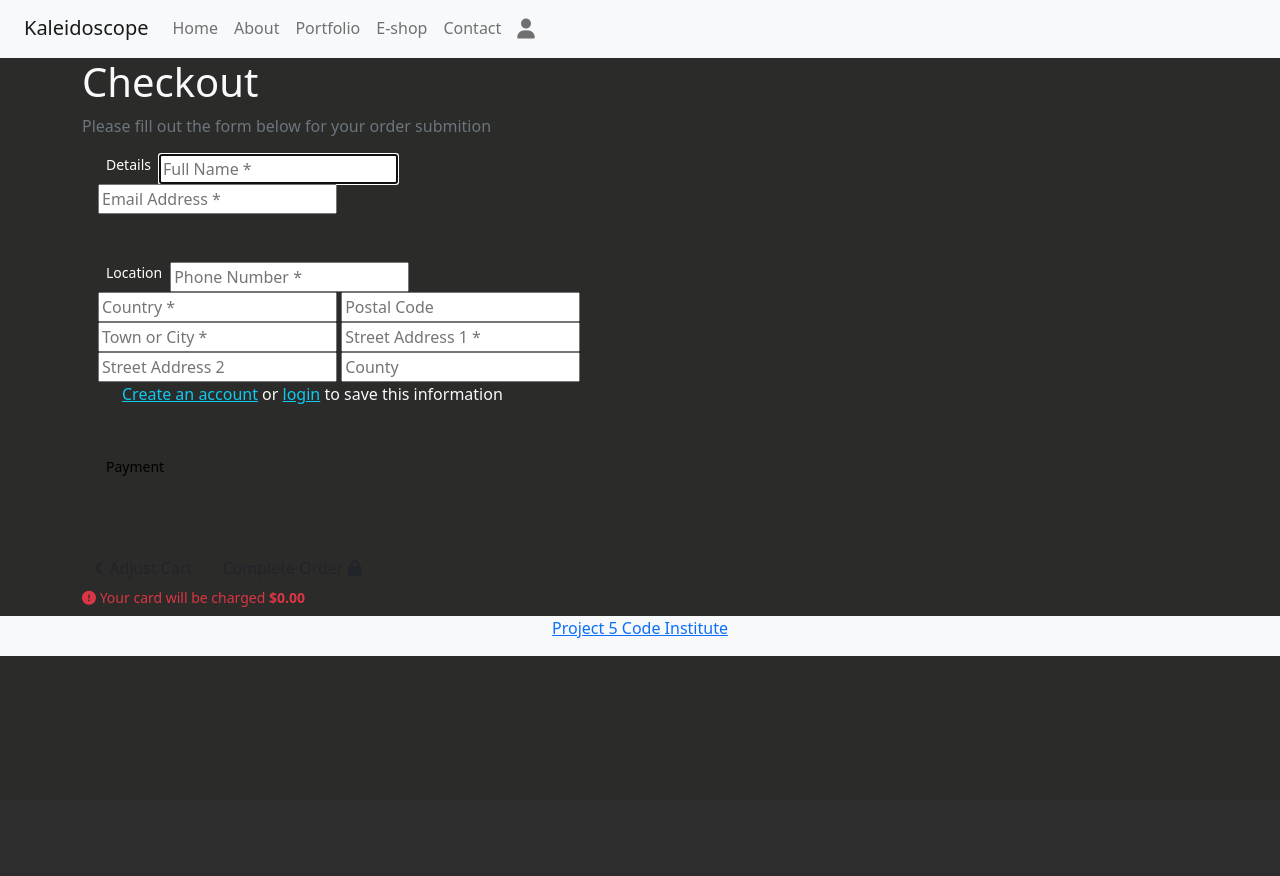
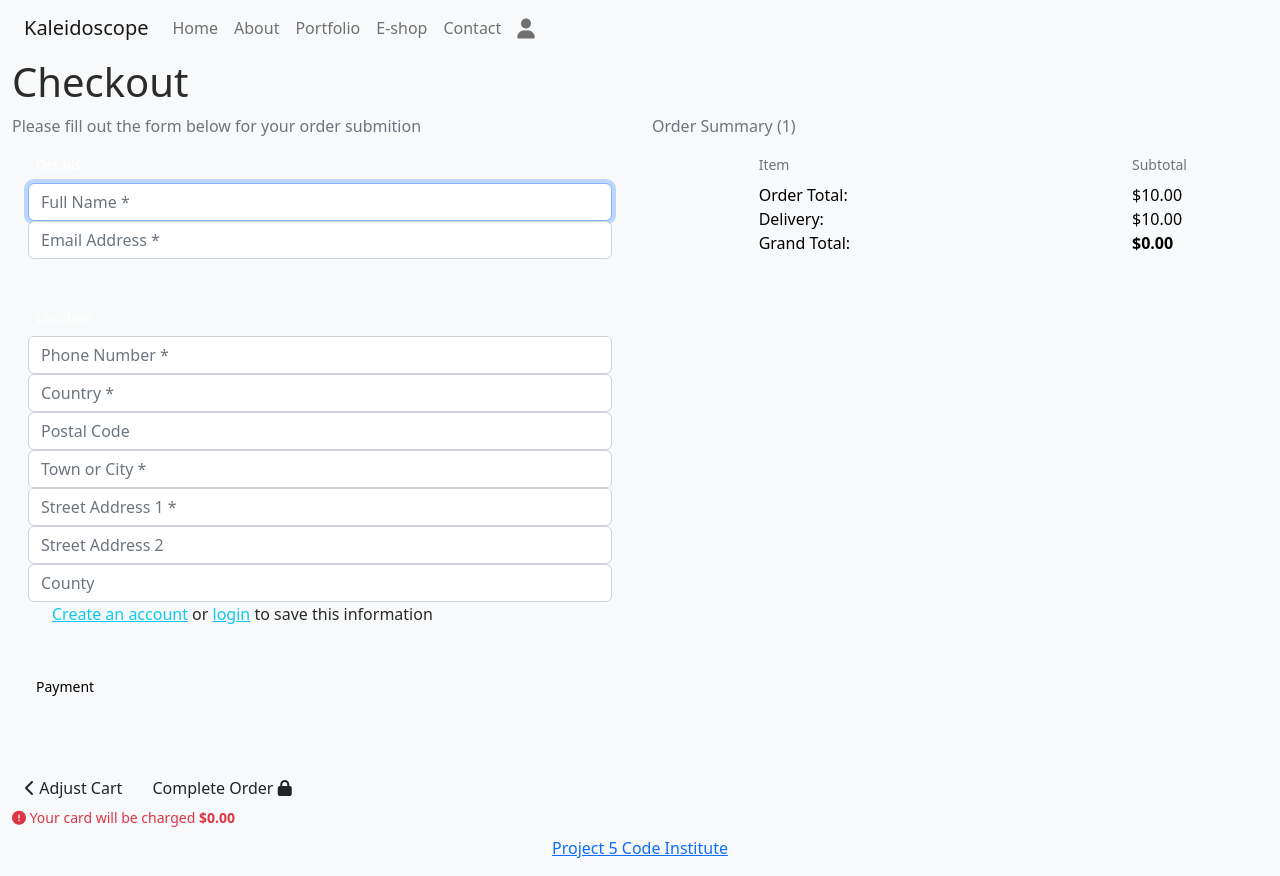
Before and after one commit to Anelairam/kaleidoscope, a Django app: template checkout/templates/checkout/checkout.html in a window 1280 px wide. Before the commit the page ends 656 px from the top, so only its background shows below. Run offline with Django 4.2, Linux system fonts and the light colour scheme; tables that the repository leaves empty hold one stand-in row (values such as "Sample post"); the template is opened without the code that fills it: values that come from a table or form of the project are taken from there, most other values are stand-ins (such as "Sample title", 1, 10 or a date in 2020); some libraries are stand-ins or nearby versions.

Commit message:
Debug the checkout template view

```diff
--- a/checkout/static/checkout/css/checkout.css
+++ b/checkout/static/checkout/css/checkout.css
@@ -0,0 +1,4 @@
+.checkout_container{
+    background-color: #f8f9fa;
+    color: #2b2b29;
+}
--- a/checkout/templates/checkout/checkout.html
+++ b/checkout/templates/checkout/checkout.html
@@ -17,31 +17,70 @@
 {% endblock %}
 
 {% block content %}
-    <div class="container text_color">
+    <div class="container-fluid checkout_container">
         <div class="row">
             <div class="col">
                 <h1>Checkout</h1>
             </div>
         </div>
+
         <div class="row">
+            <div class="col-12 col-lg-6 order-lg-last mb-5">
+                <p class="text-muted">Order Summary ({{ product_count }})</p>
+                <div class="row">
+                    <div class="col-7 offset-2">
+                        <p class="mb-1 mt-0 small text-muted">Item</p>
+                    </div>
+                    <div class="col-3 text-right">
+                        <p class="mb-1 mt-0 small text-muted">Subtotal</p>
+                    </div>
+                </div>
+                {% for item in cart_items %}
+                    <div class="row">
+                        <div class="col-2 mb-1">
+                            <a href="{% url 'product_detail' item.product.id %}">
+                                {% if item.product.image %}
+                                    <img class="w-100" src="{{ item.product.image.url }}" alt="{{ product.name }}">
+                                {% else %}
+                                    <img class="w-100" src="{{ MEDIA_URL }}noimage.png" alt="{{ product.name }}">
+                                {% endif %}
+                            </a>
+                        </div>
+                    </div>
+                {% endfor %}
+                <hr class="my-0">
+                <div class="row text-black text-right">
+                    <div class="col-7 offset-2">
+                        <p class="my-0">Order Total:</p>
+                        <p class="my-0">Delivery:</p>
+                        <p class="my-0">Grand Total:</p>
+                    </div>
+                    <div class="col-3">
+                        <p class="my-0">${{ total | floatformat:2 }}</p>
+                        <p class="my-0">${{ delivery | floatformat:2 }}</p>
+                        <p class="my-0"><strong>${{ grand_total | floatformat:2 }}</strong></p>
+                    </div>
+                </div>
+            </div>
+
             <div class="col-12 col-lg-6">
                 <p class="text-muted">Please fill out the form below for your order submition</p>
                 <form action="{% url 'checkout' %}" method="POST" id="payment-form">
                     {% csrf_token %}
                     <fieldset class="rounded px-3 mb-5">
                         <legend class="fieldset-label small text-white px-2 w-auto">Details</legend>
-                        {{ order_form.full_name |as_bootstrap }}
-                        {{ order_form.email |as_bootstrap }}
+                        {{ order_form.full_name |as_crispy_field }}
+                        {{ order_form.email |as_crispy_field }}
                     </fieldset>
                     <fieldset class="rounded px-3 mb-5">
                         <legend class="fieldset-label small text-white px-2 w-auto">Location</legend>
-                        {{ order_form.phone_number |as_bootstrap }}
-                        {{ order_form.country |as_bootstrap }}
-                        {{ order_form.postcode |as_bootstrap }}
-                        {{ order_form.town_or_city |as_bootstrap }}
-                        {{ order_form.street_address1 |as_bootstrap }}
-                        {{ order_form.street_address2 |as_bootstrap }}
-                        {{ order_form.county |as_bootstrap }}
+                        {{ order_form.phone_number |as_crispy_field }}
+                        {{ order_form.country |as_crispy_field }}
+                        {{ order_form.postcode |as_crispy_field }}
+                        {{ order_form.town_or_city |as_crispy_field }}
+                        {{ order_form.street_address1 |as_crispy_field }}
+                        {{ order_form.street_address2 |as_crispy_field }}
+                        {{ order_form.county |as_crispy_field }}
                         <div class="form-check form-check-inline float-right mr-0">
 							{% if user.is_authenticated %}
 								<label class="form-check-label" for="id-save-info">Save this location information to my profile</label>
--- a/kaleidoscope/settings.py
+++ b/kaleidoscope/settings.py
@@ -71,7 +71,7 @@ MIDDLEWARE = [
 
 ROOT_URLCONF = 'kaleidoscope.urls'
 
-CRISPY_TEMPLATE_PACK = 'bootstrap5.2'
+CRISPY_TEMPLATE_PACK = 'bootstrap4'
 
 TEMPLATES = [
     {
--- a/shopping_cart/templates/shopping_cart/cart.html
+++ b/shopping_cart/templates/shopping_cart/cart.html
@@ -35,7 +35,7 @@
                             {% for cart_item in cart_items %}
                                 <tr class="tr_border">
                                     <td class="p-3 w-25">
-                                        <img class="img-fluid rounded" src="">
+                                        <img class="img_thumbnail" src="{{ MEDIA_URL }}{{product.image}}">
                                     </td>
                                     <td class="py-3">
                                         <p class="my-0 text_color"><strong>{{ cart_item.product.name }}</strong></p>
@@ -52,7 +52,7 @@
                                                 </div>
                                             </div>
                                         </form>
-                                        <a class="update-qty text-info status_btn"><small>Update</small></a>
+                                        <a class="update-qty text-info status_btn"><small><i class="fa-solid fa-arrows-rotate"></i></small></a>
                                         <a class="remove-item text-danger float-right status_btn" id="remove_{{ cart_item.product.id }}"><i class="fa-solid fa-xmark"></i></a>
                                     </td>
                                     <td class="py-3">
--- a/static/css/base.css
+++ b/static/css/base.css
@@ -131,3 +131,8 @@ footer .container-fluid{
  .status_btn :hover{
    cursor: pointer;
  }
+
+ .img_thumbnail{
+  width: 50px;
+  height: 50px;
+ }
--- a/templates/allauth/account/base.html
+++ b/templates/allauth/account/base.html
@@ -1,3 +1,4 @@
+
 <!DOCTYPE html>
 <html>
   <head>
--- a/templates/allauth/account/login.html
+++ b/templates/allauth/account/login.html
@@ -1,4 +1,4 @@
-{% extends "base.html" %}
+{% extends "accounts/base.html" %}
 
 {% load i18n %}
 {% load account socialaccount %}
```
